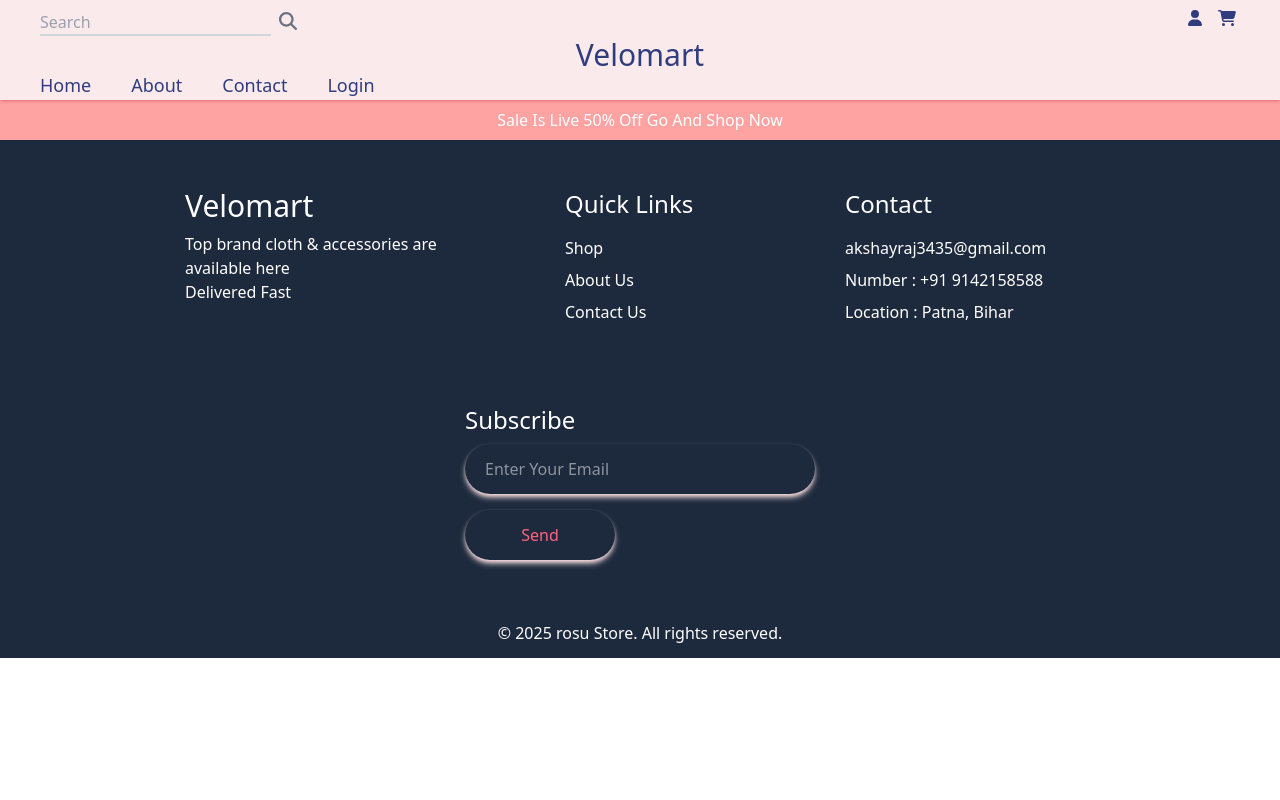
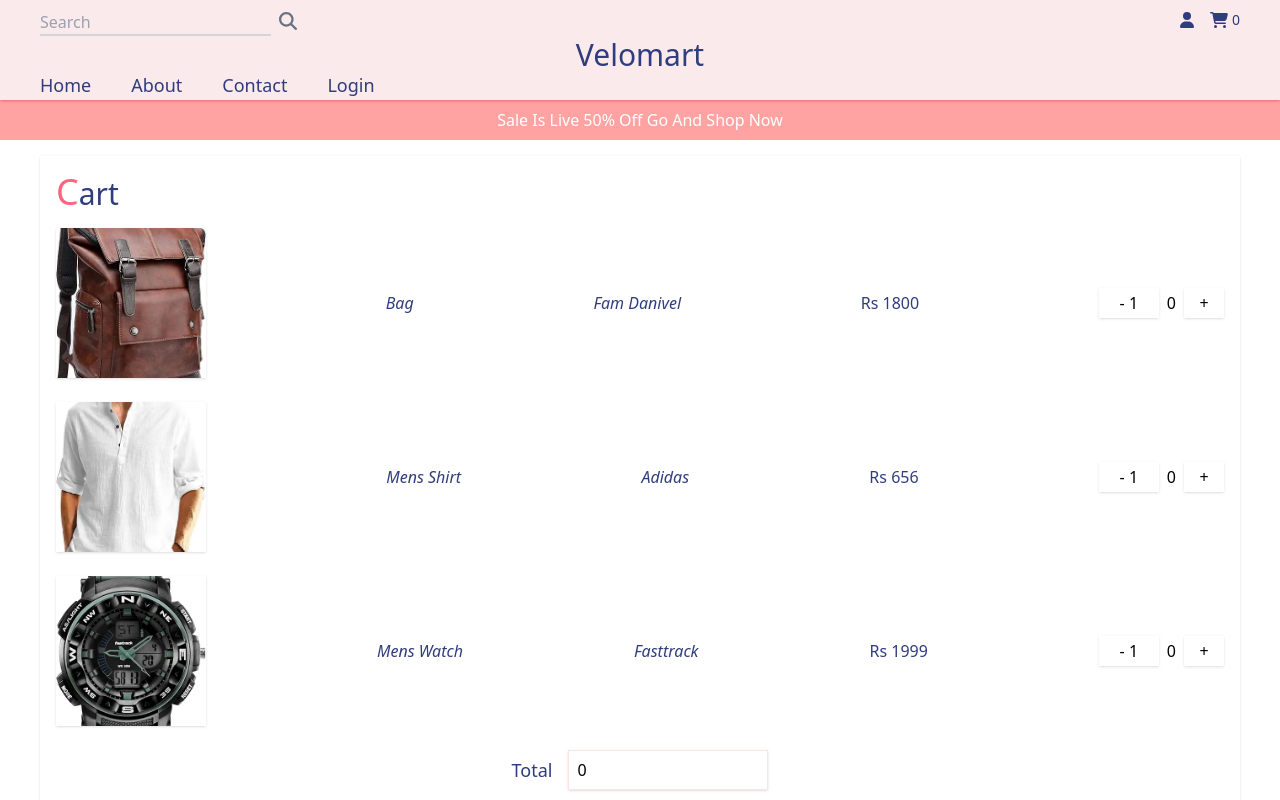
Before and after one commit to khiladi01/Admin-Dashboard, a React (Vite) app in the folder admin-dashboard/: page /cart in a window 1280 px wide. Shown: the top 800 px of the page. Built offline with nearby package versions, Linux system fonts and the light colour scheme.

Commit message:
Create Cart Page

```diff
--- a/admin-dashboard/src/App.jsx
+++ b/admin-dashboard/src/App.jsx
@@ -12,7 +12,7 @@ import Footer from "./components/Footer"
 
 function App() {
 
-  const [cartCount , setCartCount] = useState('');
+  const [cartCount , setCartCount] = useState(0);
 
   const [firstname , setFirstName] = useState('');
   const [lastname , setLastName] = useState('');
--- /dev/null
+++ b/admin-dashboard/src/components/Cart.js
@@ -0,0 +1,28 @@
+import Bagcart from '../assets/profileimg/ecombag.webp'
+import Shirtcart from '../assets/ecomimg/ecomtwelve.webp'
+import Watchcart from '../assets/profileimg/ecomwatch.webp'
+
+
+const Cartbox = [
+    {
+        img : Bagcart,
+        name : 'Bag',
+        brand : 'Fam Danivel',
+        price : 1800,
+    },
+    {
+        img : Shirtcart,
+        name : 'Mens Shirt',
+        brand : 'Adidas',
+        price : 656,
+    },
+    {
+        img : Watchcart,
+        name : 'Mens Watch',
+        brand : 'Fasttrack',
+        price : 1999,
+    },
+
+]
+
+export default Cartbox;
--- a/admin-dashboard/src/components/Demand.js
+++ b/admin-dashboard/src/components/Demand.js
@@ -10,50 +10,50 @@ import ecomsixteen from '../assets/ecomimg/ecomsixteen.webp'
 const Demand = [
     {
         img : ecomeleven,
-        name : "Men Black T-Shirt",
-        brand: "Adidas",
-        price: "Rs 599"
+        name : "Perfume For Male  & Female",
+        brand: "BellaVita",
+        price: "599"
     },
     {
         img : ecomtwelve,
-        name : "Men Cyan T-Shirt",
+        name : "Mens White Shirt",
         brand: "Adidas",
-        price: "Rs 656"
+        price: "656"
     },
     {
         img : ecomfifteen,
-        name : "Men Brown T-Shirt",
-        brand: "Adidas",
-        price: "Rs 780"
+        name : "Ladies Purse",
+        brand: "Excotic",
+        price: "1499"
     },
     {
         img : ecomsixteen,
-        name : "Men Lines T-Shirt",
-        brand: "Adidas",
-        price: "Rs 650"
+        name : "Kurti For Girls",
+        brand: "Anushka Showroom",
+        price: "880"
     },
     {
         img : ecomseven,
-        name : "Wallet",
-        brand: "Bellroy",
-        price: "Rs 889"
+        name : "Mens Sneaker",
+        brand: "Bacca Bucci",
+        price: "1400"
     },
     {
         img : ecomsix,
-        name : "Men Trimmer",
+        name : "Mens Trimmer",
         brand: "Philips",
-        price: "Rs 999"
+        price: "999"
     },
     {
         img : ecomfive,
-        name : "Men Sneaker",
-        brand: "Bacca Bucci",
-        price: "Rs 999"
+        name : "Mens Wallet",
+        brand: "Bosca",
+        price: "2500"
     },
     {
         img : ecomfour,
-        name : "Men Perfume",
-        brand: "EMBARK",
+        name : "Men Lines T-Shirt",
+        brand: "Luxury",
         price: "1200"
     },
 ]
--- a/admin-dashboard/src/components/Navbar.jsx
+++ b/admin-dashboard/src/components/Navbar.jsx
@@ -113,7 +113,7 @@ const Navbar = ( {cartCount} ) => {
           <button onClick={GotoProfile} className="font-medium text-[18px] py-2 text-left cursor-pointer text-[#2f3c7e] hover:text-[#717dbc]">Profile</button>
           <button onClick={GotoAbout} className="font-medium text-[18px] py-2 text-left cursor-pointer text-[#2f3c7e] hover:text-[#717dbc]">About</button>
           <button onClick={GotoContact} className="font-medium text-[18px] py-2 text-left cursor-pointer text-[#2f3c7e] hover:text-[#717dbc]">Contact</button>
-          <button onClick={GotoSetting} className="font-medium text-[18px] py-2 text-left cursor-pointer text-[#2f3c7e] hover:text-[#717dbc]">Setting</button>
+          {/* <button onClick={GotoSetting} className="font-medium text-[18px] py-2 text-left cursor-pointer text-[#2f3c7e] hover:text-[#717dbc]">Setting</button> */}
           <button onClick={GotoLogin} className="font-medium text-[18px] py-2 text-left cursor-pointer text-[#2f3c7e] hover:text-[#717dbc]">Login</button>
         </div>
       )}
--- a/admin-dashboard/src/components/Product.js
+++ b/admin-dashboard/src/components/Product.js
@@ -14,49 +14,49 @@ import ecomeight from '../assets/ecomimg/ecomeight.webp'
 const Product = [
     {
         img : ecomone,
-        name : "Men Black T-Shirt",
+        name : "Mens Black T-Shirt",
         brand: "Adidas",
-        price: "Rs 599"
+        price: "599"
     },
     {
         img : ecomtwo,
-        name : "Men Cyan T-Shirt",
+        name : "Mens Cyan T-Shirt",
         brand: "Adidas",
-        price: "Rs 656"
+        price: "656"
     },
     {
         img : ecomthree,
-        name : "Men Brown T-Shirt",
+        name : "Mens Brown T-Shirt",
         brand: "Adidas",
-        price: "Rs 780"
+        price: "780"
     },
     {
         img : ecomfour,
-        name : "Men Lines T-Shirt",
+        name : "Mens Lines T-Shirt",
         brand: "Adidas",
-        price: "Rs 650"
+        price: "650"
     },
     {
         img : ecomfive,
         name : "Wallet",
         brand: "Bellroy",
-        price: "Rs 889"
+        price: "889"
     },
     {
         img : ecomsix,
-        name : "Men Trimmer",
+        name : "Mens Trimmer",
         brand: "Philips",
-        price: "Rs 999"
+        price: "999"
     },
     {
         img : ecomseven,
-        name : "Men Sneaker",
+        name : "Mens Sneaker",
         brand: "Bacca Bucci",
-        price: "Rs 999"
+        price: "999"
     },
     {
         img : ecomeight,
-        name : "Men Perfume",
+        name : "Mens Perfume",
         brand: "EMBARK",
         price: "1200"
     },
--- a/admin-dashboard/src/page/Cart.jsx
+++ b/admin-dashboard/src/page/Cart.jsx
@@ -1,10 +1,73 @@
-
+import Cartbox from '../components/Cart.js'
+import { Link } from 'react-router-dom'
+import { useState } from 'react';
 
 const Cart = () => {
 
-    return(
+    const [count , setCount] = useState(Cartbox.map(() => 0));
+
+    const Incrementcount = (index) => {
+        setCount((prev) => prev.map((count , i) => (i === index ? count + 1 : count)));
+    };
+
+    const Decrementcount = (index) => {
+        setCount((prev) => prev.map((count , i) => (i === index && count > 0 ? count - 1 : count)));
+    };
+
+    const Totalprice = count.reduce(
+        (total, itemcount, index) => total + itemcount * Cartbox[index].price, 0
+    );
+
+    return (
         <>
+        <div className='min-h-screen w-full flex flex-col items-center justify-start p-4 select-none'>
+            <div className='w-full max-w-[1200px] shadow p-4'>
+                {/* Header */}
+                <div className='w-full flex items-center mb-4'>
+                    <header className='text-3xl text-[#2f3c7e] font-medium animate-slide-left-to-right first-letter:text-rose-400 first-letter:text-4xl'>
+                        Cart
+                    </header>
+                </div>
+
+                {/* Cart Items */}
+                <div className='space-y-6'>
+                    {Cartbox.map((item,index) => {
+                        return(
+                            <div key={index} className='flex flex-col sm:flex-row sm:items-center sm:justify-between gap-4'>
+                                <Link to='/' className='flex-shrink-0'>
+                                    <img src={item.img} alt={item.name} className='h-[150px] w-[150px] shadow object-cover' />
+                                </Link>
+                                <p className='text-md text-[#2f3c7e] italic'>{item.name}</p>
+                                <p className='text-md text-[#2f3c7e] italic'>{item.brand}</p>
+                                <p className='text-md font-medium text-[#2f3c7e]'>Rs {item.price}</p>
+                                <div className="flex items-center gap-2">
+                                    <button onClick={() => Decrementcount(index)} className='h-[30px] w-[60px] shadow cursor-pointer'>
+                                        - 1
+                                    </button>
+                                    <span>{count[index]}</span>
+                                    <button onClick={() => Incrementcount(index)} className='h-[30px] w-[40px] shadow cursor-pointer'>
+                                        +
+                                    </button>
+                                </div>
+                            </div>
+                        )
+                    })}
+                </div>
+
+                {/* Total Price */}
+                <div className='flex flex-col sm:flex-row justify-center items-center mt-6 gap-4'>
+                    <label className='text-lg text-[#2f3c7e] font-medium'>Total</label>
+                    <input
+                        type="text"
+                        value={Totalprice}
+                        disabled
+                        className='w-[200px] h-[40px] pl-2 shadow outline-0 border border-rose-100'
+                    />
+                </div>
+            </div>
+        </div>
         </>
     )
 }
+
 export default Cart;
--- a/admin-dashboard/src/page/Home.jsx
+++ b/admin-dashboard/src/page/Home.jsx
@@ -18,6 +18,10 @@ const Home = ( {setCartCount} ) => {
 
   const hanlderCount = () => {
     setCartCount((prev) => prev + 1);
+
+    if(setCartCount == 0){
+      setCartCount
+    }
   };
 
   useEffect(() => {
@@ -135,7 +139,7 @@ const Home = ( {setCartCount} ) => {
               <FontAwesomeIcon key={i} icon={solidStar} />
             ))}
           </div>
-          <p className='font-bold'> {item.price} </p>
+          <p className='font-bold'>Rs {item.price} </p>
         </div>
         <div className='mt-3 flex justify-between'>
           <button className='h-[30px] w-[120px] outline-0 shadow rounded-full font-medium bg-white text-red-400 text-sm transition-transform duration-300 hover:scale-105 hover:shadow-lg hover:bg-pink-100'>
@@ -177,7 +181,7 @@ const Home = ( {setCartCount} ) => {
             ))}
           </div>
 
-          <p className='font-bold'> {Item.price} </p>
+          <p className='font-bold'>Rs {Item.price} </p>
         </div>
         <div className='mt-3 flex justify-between'>
           <button className='h-[30px] w-[120px] outline-0 shadow rounded-full font-medium bg-white text-red-400 text-sm transition-transform duration-300 hover:scale-105 hover:shadow-lg hover:bg-pink-100'>
@@ -239,7 +243,7 @@ const Home = ( {setCartCount} ) => {
 
         {/* Adding Testimonial Section */}
         <div className='h-[100px] w-full bg-white grid place-content-center'>
-        <header className='text-[#2f3c7e] text-3xl font-medium'>Our Testimonials</header>
+        <header className='text-[#2f3c7e] text-3xl font-medium'>Testimonials</header>
         </div>
 
         <div className='min-h-screen w-full bg-white py-10'>
--- a/admin-dashboard/src/page/Login.jsx
+++ b/admin-dashboard/src/page/Login.jsx
@@ -87,7 +87,7 @@ const Login = ({ username, setUsername, userpassword, setUserpassword }) => {
                 ___________________ or ___________________
               </div>
               <div className="mt-[20px]">
-                <Link to="https://www.google.com">
+                <Link to="">
                   <img src={signing} alt="google" />
                 </Link>
               </div>
```
